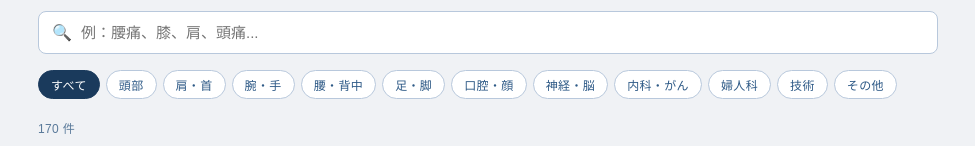
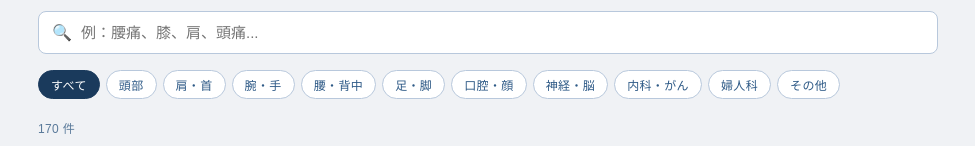
Before and after one commit to amagiryuokayama-dotcom/amagi-search, a plain HTML site: page index.html in a window 1280 px wide. Shown: the part 166-312 px from the top of the page, without its empty margins (152-1127 px from the left). Drawn offline with Linux system fonts and the light colour scheme.

Commit message:
Update index.html

```diff
--- a/index.html
+++ b/index.html
@@ -210,18 +210,18 @@
 
 <script>
 const cases = [
-  {name:"ハンマリング",url:"https://www.facebook.com/amagiryuokayama/posts/1909530942582908",cat:"技術"},
+  {name:"ハンマリング",url:"https://www.facebook.com/amagiryuokayama/posts/1909530942582908",cat:"その他"},
   {name:"偏頭痛",url:"https://www.facebook.com/amagiryuokayama/posts/1902316409971028",cat:"頭部"},
   {name:"乳がんの手術の後遺症",url:"https://www.facebook.com/amagiryuokayama/posts/1852246894977980",cat:"内科・がん"},
   {name:"第4の唾液腺",url:"https://www.facebook.com/amagiryuokayama/posts/1804273506441986",cat:"口腔・顔"},
-  {name:"音楽療法",url:"https://www.facebook.com/amagiryuokayama/posts/1777641642438506",cat:"技術"},
+  {name:"音楽療法",url:"https://www.facebook.com/amagiryuokayama/posts/1777641642438506",cat:"その他"},
   {name:"白血病",url:"https://www.facebook.com/amagiryuokayama/posts/1765612763641394",cat:"内科・がん"},
   {name:"いつまでも治らない腰椎の圧迫骨折の痛み",url:"https://www.facebook.com/amagiryuokayama/posts/1757857981083539",cat:"腰・背中"},
   {name:"耳の奥の痛み",url:"https://www.facebook.com/amagiryuokayama/posts/1738064206396250",cat:"頭部"},
   {name:"種子骨の痛み",url:"https://www.facebook.com/amagiryuokayama/posts/1734200706782600",cat:"足・脚"},
   {name:"乳がんの治療後にする天城流セルフケアその2",url:"https://www.facebook.com/amagiryuokayama/posts/1717245778478093",cat:"内科・がん"},
-  {name:"夏バテ予防講座",url:"https://www.facebook.com/amagiryuokayama/posts/1714260938776577",cat:"技術"},
-  {name:"筋反射",url:"https://www.facebook.com/amagiryuokayama/posts/1713290688873602",cat:"技術"},
+  {name:"夏バテ予防講座",url:"https://www.facebook.com/amagiryuokayama/posts/1714260938776577",cat:"その他"},
+  {name:"筋反射",url:"https://www.facebook.com/amagiryuokayama/posts/1713290688873602",cat:"その他"},
   {name:"乳がんの治療後にする天城流セルフケアその1",url:"https://www.facebook.com/amagiryuokayama/posts/1705781742957830",cat:"内科・がん"},
   {name:"脳梗塞の手の拘縮",url:"https://www.facebook.com/amagiryuokayama/posts/1698679573668047",cat:"神経・脳"},
   {name:"ギックリ腰",url:"https://www.facebook.com/amagiryuokayama/posts/1690043831198288",cat:"腰・背中"},
@@ -235,21 +235,21 @@ const cases = [
   {name:"嚥下障害",url:"https://www.facebook.com/amagiryuokayama/posts/1432091056993568",cat:"口腔・顔"},
   {name:"脳梗塞の兆候",url:"https://www.facebook.com/amagiryuokayama/posts/1409966782539329",cat:"神経・脳"},
   {name:"糖尿病の特徴の顔",url:"https://www.facebook.com/amagiryuokayama/posts/1394514070751267",cat:"内科・がん"},
-  {name:"身体の神経の躰起点",url:"https://www.facebook.com/amagiryuokayama/posts/1368361843366490",cat:"技術"},
-  {name:"免疫力について",url:"https://youtu.be/zpFrIQopjlU?t=4",cat:"技術"},
-  {name:"免疫を上げるエクササイズ",url:"https://www.facebook.com/media/set/?set=a.1359993804203294&type=3",cat:"技術"},
-  {name:"躰起点の基本的な考え方",url:"https://www.facebook.com/amagiryuokayama/posts/1349580825244592",cat:"技術"},
-  {name:"免疫マッサージ",url:"https://www.facebook.com/amagiryuokayama/posts/1346254518910556",cat:"技術"},
+  {name:"身体の神経の躰起点",url:"https://www.facebook.com/amagiryuokayama/posts/1368361843366490",cat:"その他"},
+  {name:"免疫力について",url:"https://youtu.be/zpFrIQopjlU?t=4",cat:"その他"},
+  {name:"免疫を上げるエクササイズ",url:"https://www.facebook.com/media/set/?set=a.1359993804203294&type=3",cat:"その他"},
+  {name:"躰起点の基本的な考え方",url:"https://www.facebook.com/amagiryuokayama/posts/1349580825244592",cat:"その他"},
+  {name:"免疫マッサージ",url:"https://www.facebook.com/amagiryuokayama/posts/1346254518910556",cat:"その他"},
   {name:"虫歯でない奥歯の痛み",url:"https://www.facebook.com/amagiryuokayama/posts/1315798055289536",cat:"口腔・顔"},
   {name:"膝の痛み",url:"https://www.facebook.com/amagiryuokayama/posts/1288829577986384",cat:"足・脚"},
   {name:"顔診法の理論",url:"https://www.facebook.com/amagiryuokayama/posts/1281138135422195",cat:"口腔・顔"},
   {name:"下垂足",url:"https://www.facebook.com/amagiryuokayama/posts/1253142368221772",cat:"足・脚"},
   {name:"のぼせ、背中の上部の重さ",url:"https://www.facebook.com/amagiryuokayama/posts/1235948203274522",cat:"腰・背中"},
   {name:"噛み締めた時に奥歯が痛む",url:"https://www.facebook.com/amagiryuokayama/posts/1219348488267827",cat:"口腔・顔"},
-  {name:"筋膜をきる・はがすだけで緩む手技",url:"https://webinarsystem.jp/webinar/sugimoto?v=wp&pass=Rn8rBYWF",cat:"技術"},
+  {name:"筋膜をきる・はがすだけで緩む手技",url:"https://webinarsystem.jp/webinar/sugimoto?v=wp&pass=Rn8rBYWF",cat:"その他"},
   {name:"振袖",url:"https://www.facebook.com/amagiryuokayama/posts/1133324013536942",cat:"腕・手"},
   {name:"眼球の疾患",url:"https://www.facebook.com/100010912627431/videos/862907784082968/",cat:"頭部"},
-  {name:"安眠法",url:"https://www.facebook.com/amagiryuokayama/posts/1116642301871780",cat:"技術"},
+  {name:"安眠法",url:"https://www.facebook.com/amagiryuokayama/posts/1116642301871780",cat:"その他"},
   {name:"顎関節症",url:"https://www.facebook.com/amagiryuokayama/posts/1083298325206178",cat:"口腔・顔"},
   {name:"首",url:"https://www.facebook.com/amagiryuokayama/posts/1058153467720664",cat:"肩・首"},
   {name:"変形性膝関節症・O脚",url:"https://www.facebook.com/amagiryuokayama/posts/1047319165470761",cat:"足・脚"},
@@ -278,14 +278,14 @@ const cases = [
   {name:"幻肢痛",url:"https://www.facebook.com/amagiryuokayama/posts/775734985962515",cat:"神経・脳"},
   {name:"脳幹脳腫瘍の施術",url:"https://www.facebook.com/amagiryuokayama/posts/770451186490895",cat:"神経・脳"},
   {name:"喉の痛み・声枯れ",url:"https://www.facebook.com/100010912627431/videos/515469198826830/",cat:"肩・首"},
-  {name:"恥骨の躰起点",url:"https://www.facebook.com/amagiryuokayama/posts/763482277187786",cat:"技術"},
+  {name:"恥骨の躰起点",url:"https://www.facebook.com/amagiryuokayama/posts/763482277187786",cat:"その他"},
   {name:"線維筋痛",url:"https://www.facebook.com/amagiryuokayama/posts/762141240655223",cat:"内科・がん"},
   {name:"横隔膜",url:"https://www.facebook.com/amagiryuokayama/posts/761830797352934",cat:"内科・がん"},
-  {name:"痛みの原因",url:"https://www.facebook.com/amagiryuokayama/posts/755751557960858",cat:"技術"},
+  {name:"痛みの原因",url:"https://www.facebook.com/amagiryuokayama/posts/755751557960858",cat:"その他"},
   {name:"オスグッド",url:"https://www.facebook.com/amagiryuokayama/posts/742927352576612",cat:"足・脚"},
   {name:"○起不全",url:"https://www.facebook.com/amagiryuokayama/photos/a.484800405055976/721084001427614/?type=3",cat:"その他"},
   {name:"身体の脂肪",url:"https://www.facebook.com/amagiryuokayama/photos/a.484800405055976/680068118862536/?type=3",cat:"内科・がん"},
-  {name:"からだ新理論",url:"https://www.facebook.com/amagiryuokayama/photos/a.484800405055976/670165699852778/?type=3",cat:"技術"},
+  {name:"からだ新理論",url:"https://www.facebook.com/amagiryuokayama/photos/a.484800405055976/670165699852778/?type=3",cat:"その他"},
   {name:"腕全体のシビレ",url:"https://www.facebook.com/amagiryuokayama/photos/a.484800405055976/667094703493211/?type=3",cat:"腕・手"},
   {name:"からだをひねった時に背中が痛む",url:"https://www.facebook.com/amagiryuokayama/photos/a.484800405055976/667093950159953/?type=3",cat:"腰・背中"},
   {name:"治療家や手先の仕事をしている人の疾患",url:"https://www.facebook.com/amagiryuokayama/posts/656662724536409",cat:"腕・手"},
@@ -297,7 +297,7 @@ const cases = [
   {name:"出っ歯",url:"https://www.facebook.com/amagiryuokayama/posts/621357634733585",cat:"口腔・顔"},
   {name:"蝶形骨",url:"https://www.facebook.com/amagiryuokayama/photos/a.484800405055976/615267828675899/?type=3",cat:"頭部"},
   {name:"こむろがえし",url:"https://www.facebook.com/amagiryuokayama/posts/611134052422610",cat:"足・脚"},
-  {name:"体幹軸",url:"https://www.facebook.com/amagiryuokayama/posts/592664574269558",cat:"技術"},
+  {name:"体幹軸",url:"https://www.facebook.com/amagiryuokayama/posts/592664574269558",cat:"その他"},
   {name:"アルツハイマー系の顔",url:"https://www.facebook.com/amagiryuokayama/posts/592663604269655",cat:"神経・脳"},
   {name:"甲状腺異常",url:"https://www.facebook.com/amagiryuokayama/posts/587154131487269",cat:"内科・がん"},
   {name:"脳梗塞の原因",url:"https://www.facebook.com/amagiryuokayama/posts/582159995320016",cat:"神経・脳"},
@@ -305,7 +305,7 @@ const cases = [
   {name:"足底の緩め方",url:"https://www.facebook.com/amagiryuokayama/posts/572741509595198",cat:"足・脚"},
   {name:"肋間神経痛",url:"https://www.facebook.com/amagiryuokayama/posts/553105154892167",cat:"腰・背中"},
   {name:"乳輪ほぐし",url:"https://www.facebook.com/amagiryuokayama/posts/552507341618615",cat:"内科・がん"},
-  {name:"タッピング",url:"https://www.facebook.com/100010912627431/videos/260771430963276/",cat:"技術"},
+  {name:"タッピング",url:"https://www.facebook.com/100010912627431/videos/260771430963276/",cat:"その他"},
   {name:"顎の手術後のシビレ",url:"https://www.facebook.com/amagiryuokayama/posts/540495339486482",cat:"口腔・顔"},
   {name:"三叉神経痛",url:"https://www.facebook.com/amagiryuokayama/posts/529902380545778",cat:"神経・脳"},
   {name:"脊柱管狭窄症（動画）",url:"https://www.facebook.com/100010912627431/videos/239345809772505/",cat:"腰・背中"},
@@ -314,10 +314,10 @@ const cases = [
   {name:"へバーデン結節",url:"https://www.facebook.com/amagiryuokayama/posts/503787136490636",cat:"腕・手"},
   {name:"ドライマウス",url:"https://www.facebook.com/amagiryuokayama/photos/a.484800405055976/484800775055939/?type=3",cat:"口腔・顔"},
   {name:"脊椎側彎症",url:"https://www.facebook.com/amagiryuokayama/posts/456595514543132",cat:"腰・背中"},
-  {name:"呼吸の躰起点",url:"https://www.facebook.com/amagiryuokayama/posts/456591097876907",cat:"技術"},
+  {name:"呼吸の躰起点",url:"https://www.facebook.com/amagiryuokayama/posts/456591097876907",cat:"その他"},
   {name:"うつ病",url:"https://www.facebook.com/amagiryuokayama/posts/456590997876917",cat:"神経・脳"},
   {name:"顎関節症②",url:"https://www.facebook.com/amagiryuokayama/posts/456590664543617",cat:"口腔・顔"},
-  {name:"正中心点",url:"https://www.facebook.com/amagiryuokayama/posts/456590514543632",cat:"技術"},
+  {name:"正中心点",url:"https://www.facebook.com/amagiryuokayama/posts/456590514543632",cat:"その他"},
   {name:"ぎっくり腰",url:"https://www.facebook.com/amagiryuokayama/posts/456590387876978",cat:"腰・背中"},
   {name:"外反母趾",url:"https://www.facebook.com/amagiryuokayama/posts/456589857877031",cat:"足・脚"},
   {name:"４０肩　５０肩",url:"https://www.facebook.com/amagiryuokayama/posts/456589671210383",cat:"肩・首"},
@@ -351,9 +351,9 @@ const cases = [
   {name:"握れない手の痛み",url:"https://www.facebook.com/amagiryuokayama/posts/456579521211398",cat:"腕・手"},
   {name:"額の左右のバランス",url:"https://www.facebook.com/amagiryuokayama/posts/456578694544814",cat:"口腔・顔"},
   {name:"甲状腺ホルモンの異常",url:"https://www.facebook.com/amagiryuokayama/posts/456578207878196",cat:"内科・がん"},
-  {name:"ソケイをゆるめる",url:"https://www.facebook.com/amagiryuokayama/posts/456577434544940",cat:"技術"},
+  {name:"ソケイをゆるめる",url:"https://www.facebook.com/amagiryuokayama/posts/456577434544940",cat:"その他"},
   {name:"糖尿病の改善",url:"https://www.facebook.com/amagiryuokayama/posts/456577011211649",cat:"内科・がん"},
-  {name:"免疫を上げる指圧法",url:"https://www.facebook.com/amagiryuokayama/posts/456576877878329",cat:"技術"},
+  {name:"免疫を上げる指圧法",url:"https://www.facebook.com/amagiryuokayama/posts/456576877878329",cat:"その他"},
   {name:"足の第一指の痛み",url:"https://www.facebook.com/amagiryuokayama/posts/456576757878341",cat:"足・脚"},
   {name:"唾液の仕組み",url:"https://www.facebook.com/amagiryuokayama/posts/456576674545016",cat:"口腔・顔"},
   {name:"尿漏れ",url:"https://www.facebook.com/amagiryuokayama/posts/456575674545116",cat:"婦人科"},
@@ -361,7 +361,7 @@ const cases = [
   {name:"足先の冷え",url:"https://www.facebook.com/amagiryuokayama/posts/456566447879372",cat:"足・脚"},
   {name:"足の裏の痛み",url:"https://www.facebook.com/amagiryuokayama/posts/456566064546077",cat:"足・脚"},
   {name:"背中の肩甲骨の下の疼痛や脂肪",url:"https://www.facebook.com/amagiryuokayama/posts/456565661212784",cat:"肩・首"},
-  {name:"足の甲の躰起点",url:"https://www.facebook.com/amagiryuokayama/posts/456565567879460",cat:"技術"},
+  {name:"足の甲の躰起点",url:"https://www.facebook.com/amagiryuokayama/posts/456565567879460",cat:"その他"},
   {name:"仙骨まわりの疾患",url:"https://www.facebook.com/amagiryuokayama/posts/456565237879493",cat:"腰・背中"},
   {name:"肘の痛み",url:"https://www.facebook.com/amagiryuokayama/posts/456565091212841",cat:"腕・手"},
   {name:"寝違えの首の痛み",url:"https://www.facebook.com/amagiryuokayama/posts/456564894546194",cat:"肩・首"},
@@ -372,7 +372,7 @@ const cases = [
   {name:"乾癬",url:"https://www.facebook.com/amagiryuokayama/posts/456562551213095",cat:"内科・がん"},
   {name:"肘の痛み、手首の痛み、上腕前の痛み",url:"https://www.facebook.com/amagiryuokayama/posts/456562474546436",cat:"腕・手"},
   {name:"膝下の骨の出っ張り・かかとの痛み",url:"https://www.facebook.com/amagiryuokayama/posts/456562417879775",cat:"足・脚"},
-  {name:"丹田",url:"https://www.facebook.com/100000413475585/videos/987431067947333/",cat:"技術"},
+  {name:"丹田",url:"https://www.facebook.com/100000413475585/videos/987431067947333/",cat:"その他"},
   {name:"外斜視",url:"https://www.facebook.com/amagiryuokayama/posts/456436711225679",cat:"頭部"},
   {name:"足舟状骨の痛みと骨折の原因",url:"https://www.facebook.com/amagiryuokayama/posts/448735398662477",cat:"足・脚"},
   {name:"へバーデン結節②",url:"https://www.facebook.com/amagiryuokayama/posts/436922263177124",cat:"腕・手"},
@@ -382,7 +382,7 @@ const cases = [
   {name:"膝の痛み（動画）",url:"https://www.facebook.com/amagiryutojihou/videos/477128169156762/",cat:"足・脚"},
 ];
 
-const cats = ["すべて","頭部","肩・首","腕・手","腰・背中","足・脚","口腔・顔","神経・脳","内科・がん","婦人科","技術","その他"];
+const cats = ["すべて","頭部","肩・首","腕・手","腰・背中","足・脚","口腔・顔","神経・脳","内科・がん","婦人科","その他"];
 let activeCat = "すべて";
 
 function renderFilters() {
```
